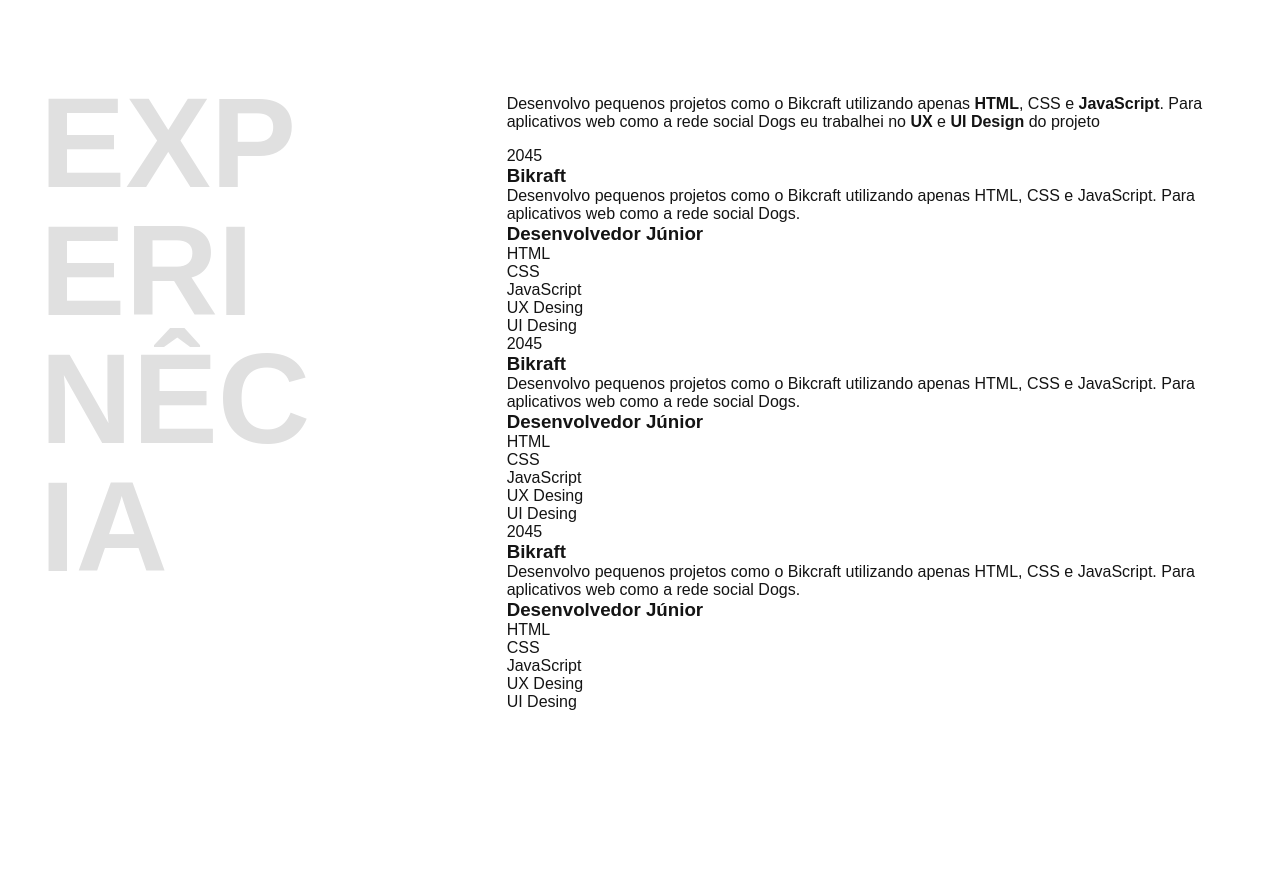
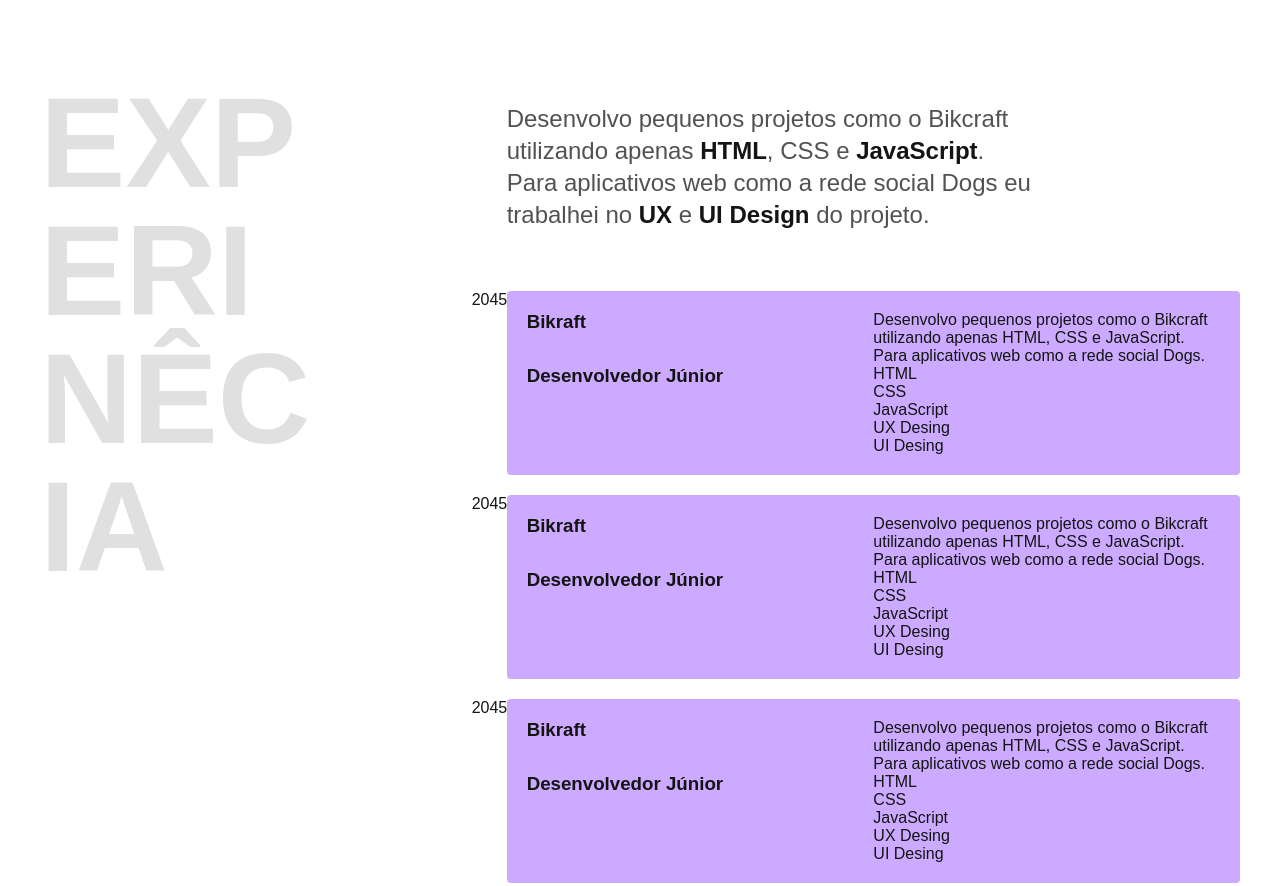
Before and after one commit to RCattoi/portifolio_origamid, a plain HTML site: page index.html in a window 1280 px wide. Shown: the part 718-1604 px from the top of the page. Before the commit the page ends 1469 px from the top, so only its background shows below. Drawn offline with Linux system fonts and the light colour scheme.

Commit message:
Atualização das experiências

```diff
--- a/css/experiencia.css
+++ b/css/experiencia.css
@@ -10,3 +10,28 @@
 .experiencia .subtitulo {
   color: #e0e0e0;
 }
+
+.experiencia_texto {
+  font-size: 1.5rem;
+  line-height: 1.33;
+  max-width: 40ch;
+  margin-bottom: 60px;
+  color: #525252;
+}
+.experiencia strong {
+  color: #141414;
+}
+
+.empresa {
+  display: grid;
+  grid-template-columns: 1fr 1fr;
+  position: relative;
+  padding: 20px;
+  background-color: #caf; /*#f5f5f5;*/
+  margin-bottom: 20px;
+  border-radius: 4px;
+}
+.empresa_ano {
+  position: absolute;
+  left: -35px;
+}
--- a/index.html
+++ b/index.html
@@ -30,10 +30,10 @@
   <section class="experiencia" id="experiencia" aria-label="Experiência">
     <h2 class="subtitulo">Experinêcia</h2>
     <div class="experiencia_descrita">
-      <p class="experiencia_texto">Desenvolvo pequenos projetos como o Bikcraft utilizando apenas <strong>HTML</strong>, CSS e <strong>JavaScript</strong>. Para aplicativos web como a rede social Dogs eu trabalhei no <strong>UX </strong>e <strong>UI Design</strong> do projeto</span>
+      <p class="experiencia_texto">Desenvolvo pequenos projetos como o Bikcraft utilizando apenas <strong>HTML</strong>, CSS e <strong>JavaScript</strong>. Para aplicativos web como a rede social Dogs eu trabalhei no <strong>UX </strong>e <strong>UI Design</strong> do projeto.</span>
       </p>
       <div>
-        <div class="habilidades">
+        <div class="empresa">
           <span class="empresa_ano">2045</span>
           <h3 class="habilidadesTitulo">Bikraft</h3>
           <span class="habilidadeConteudo">Desenvolvo pequenos projetos como o Bikcraft utilizando apenas HTML, CSS e JavaScript. Para aplicativos web como a rede social Dogs.</span>
@@ -46,7 +46,7 @@
             <li class="tag"> UI Desing</li></a>
           </ul>
         </div>
-        <div class="habilidades">
+        <div class="empresa">
           <span class="empresa_ano">2045</span>
           <h3 class="habilidadesTitulo">Bikraft</h3>
           <span class="habilidadeConteudo">Desenvolvo pequenos projetos como o Bikcraft utilizando apenas HTML, CSS e JavaScript. Para aplicativos web como a rede social Dogs.</span>
@@ -59,7 +59,7 @@
             <li class="tag"> UI Desing</li></a>
           </ul>
         </div>
-        <div class="habilidades">
+        <div class="empresa">
           <span class="empresa_ano">2045</span>
           <h3 class="habilidadesTitulo">Bikraft</h3>
           <span class="habilidadeConteudo">Desenvolvo pequenos projetos como o Bikcraft utilizando apenas HTML, CSS e JavaScript. Para aplicativos web como a rede social Dogs.</span>
```
